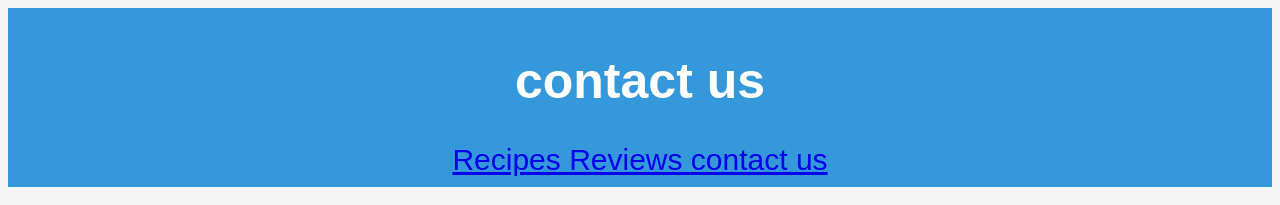
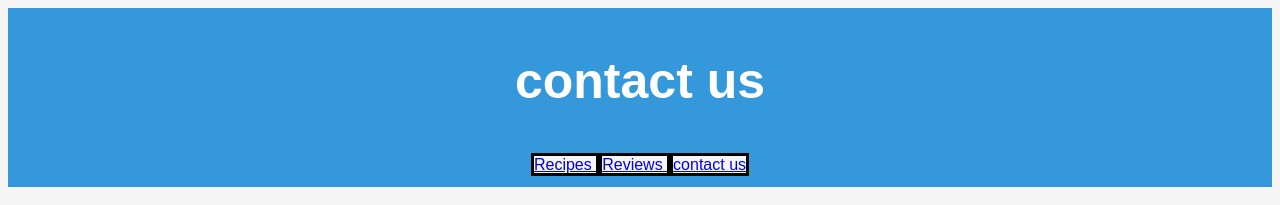
Before and after one commit to Danaalrobayie/Dana-s-cookbook1, a plain HTML site: page index.html in a window 1280 px wide. Shown: the top 205 px of the page. Drawn offline with Linux system fonts and the light colour scheme.

Commit message:
Update style.css

```diff
--- a/style.css
+++ b/style.css
@@ -49,7 +49,7 @@ border-radius: 3cm;}
     font-size: 30px;
     padding: 10px;
   }
-
+.inline {border-style: solid; border-color: black; font-size: medium; font-style: normal; background-color: #f5f5f5;}
 .paragraph {border-style: solid;}
 #instagram {text-align: center;}
 h5 {border-style: solid; text-align: center;
```
